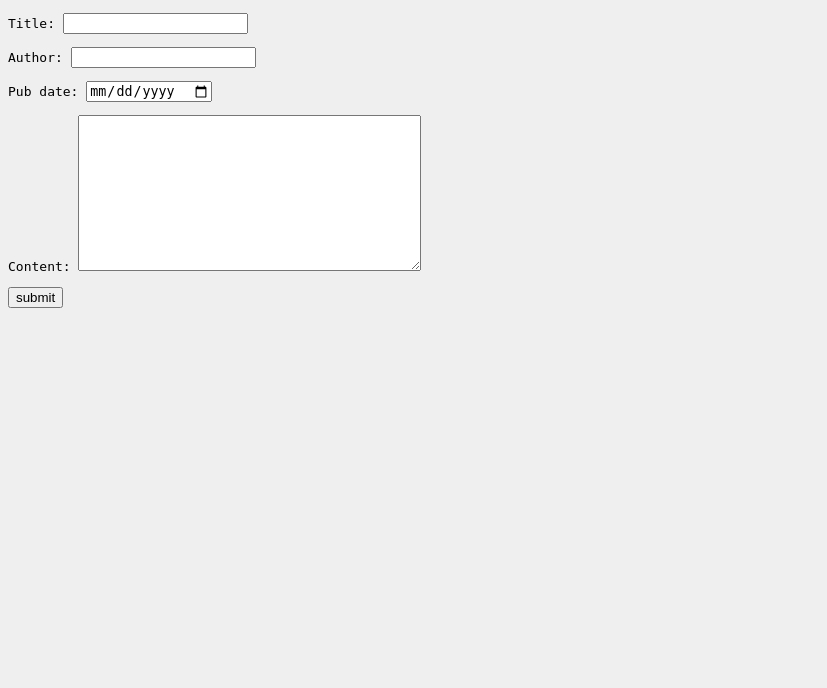
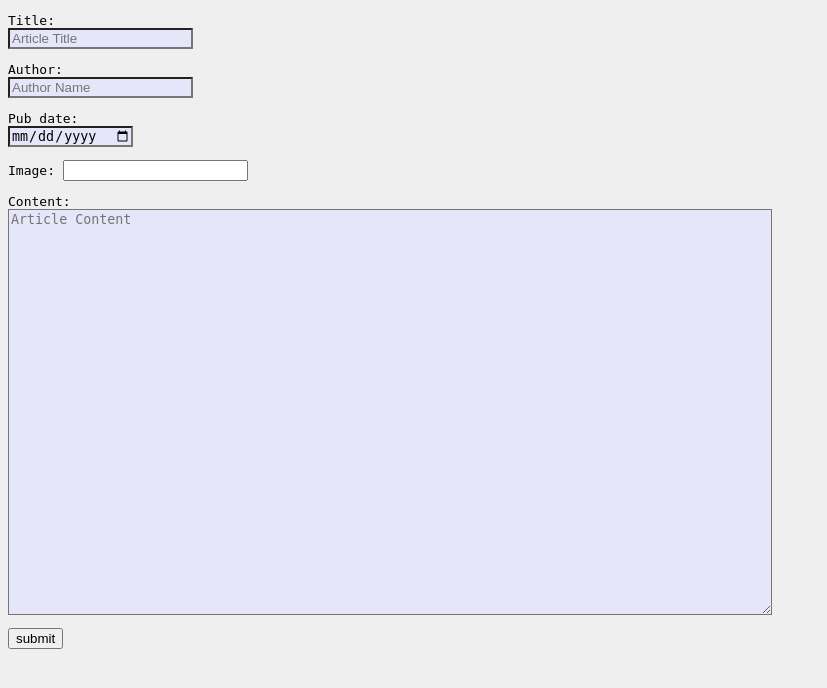
Before and after one commit to C2jay/django_news, a Django app: template she_codes_news/news/templates/news/createStory.html in a window 1280 px wide. Shown: the part 87-775 px from the top of the page, without its empty margins (0-827 px from the left). Run offline with Django 3.2, Linux system fonts and the light colour scheme; the template is opened without the code that fills it: values that come from a table or form of the project are taken from there, others are empty; parts of the project's set-up code (start-up, migrations or seed data) failed here and were passed over; some web fonts are replaced.

Commit message:
dot points update

```diff
--- a/she_codes_news/news/forms.py
+++ b/she_codes_news/news/forms.py
@@ -5,14 +5,35 @@ from .models import NewsStory
 class StoryForm(ModelForm):
     class Meta:
         model = NewsStory
-        fields = ['title', 'author', 'pub_date', 'content']
+        fields = ['title', 'author', 'pub_date', 'image', 'content']
         widgets = {
             'pub_date': forms.DateInput(
                 format=('%m/%d/%Y'),
                 attrs={
-                    'class': 'form-control',
+                    'class': 'form',
                     'placeholder': 'Select a date',
-                    'type': 'date'
+                    'type': 'date',
                 }
-            )
+            ),
+            'title': forms.TextInput(
+                attrs={
+                    'class': 'form',
+                    'placeholder': 'Article Title',
+                }
+            ),
+            'author': forms.TextInput(
+                attrs={
+                    'class': 'form',
+                    'placeholder': 'Author Name'
+                }
+            ),
+            'content': forms.Textarea(
+                attrs={
+                    'class': 'form',
+                    'id': 'box-size',
+                    'placeholder': 'Article Content'
+                }
+            ),
+            'image':forms.URLInput(
+            ),
         }
--- a/she_codes_news/news/models.py
+++ b/she_codes_news/news/models.py
@@ -6,3 +6,4 @@ class NewsStory(models.Model):
     author = models.CharField(max_length=200)
     pub_date = models.DateTimeField()
     content = models.TextField()
+    image = models.CharField(max_length=200)
--- a/she_codes_news/news/templates/news/storyCard.html
+++ b/she_codes_news/news/templates/news/storyCard.html
@@ -1,10 +1,6 @@
 <div class="story-card" id="story-card-{{ position }}">
     <a href="{% url 'news:story' story.id %}">
-        {% if position < 5 %}
-            <img src="../static/news/images/placeholder-{{ position }}.jpg">
-        {% else %}
-            <img src="https://picsum.photos/600">
-        {% endif %}
+        <img src="{{story.image}}">
         <div class="story-card-text">
             <h3>{{ story.title }}</h3>
             <h4>{{ story.author }}</h4>
--- a/she_codes_news/static/styles.css
+++ b/she_codes_news/static/styles.css
@@ -52,3 +52,14 @@ a {
 a, p {
     font-family: monospace;
 }
+
+.form{
+    display: flex;
+    justify-content: center;
+    background-color: lavender;
+}
+
+#box-size{
+    width: 60%;
+    height: 400px;
+}
```
Also changed, not shown: she_codes_news/media/batman-minimalist-wallpaper-11_0lpCEY1.jpg (added), she_codes_news/news/migrations/0002_newsstory_image.py (added), she_codes_news/news/migrations/0003_auto_20200801_1232.py (added).
